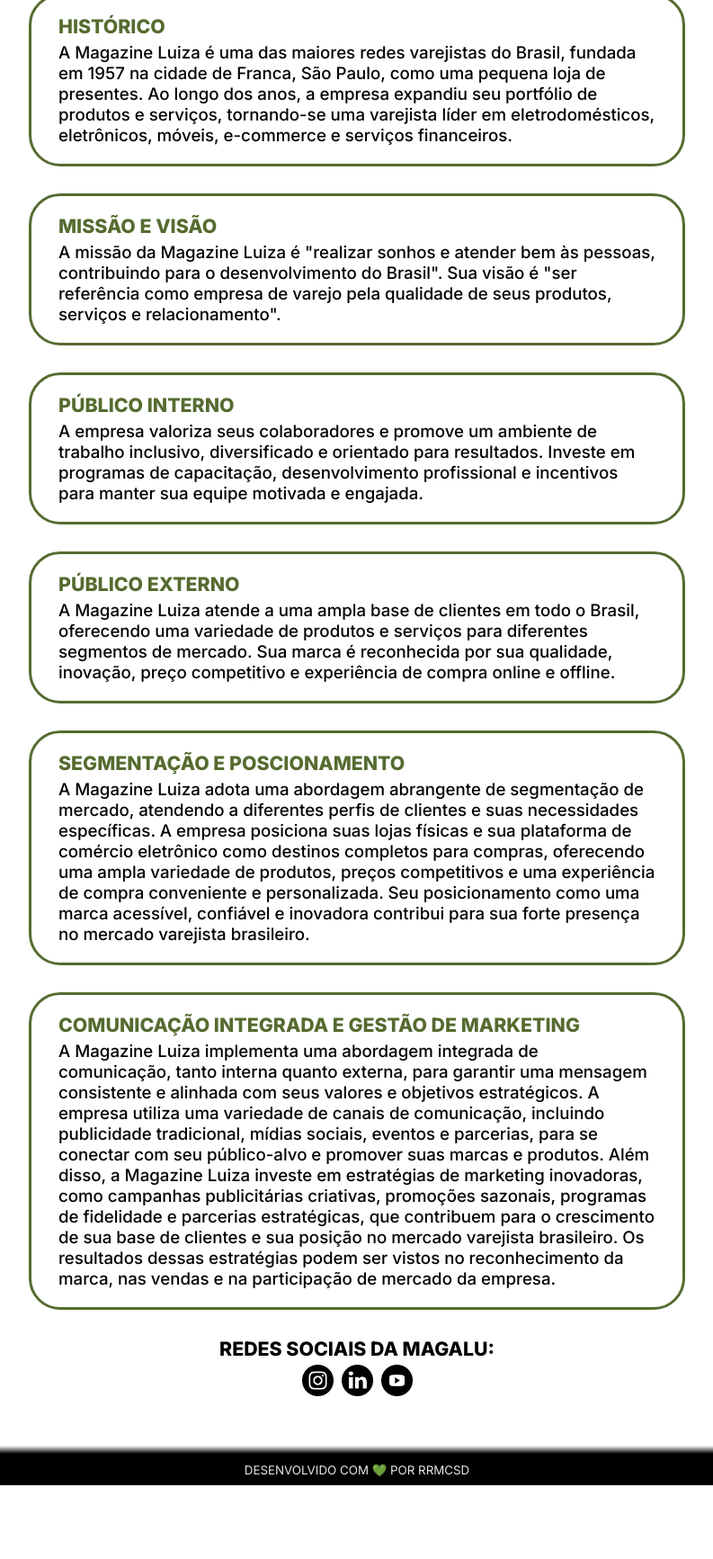
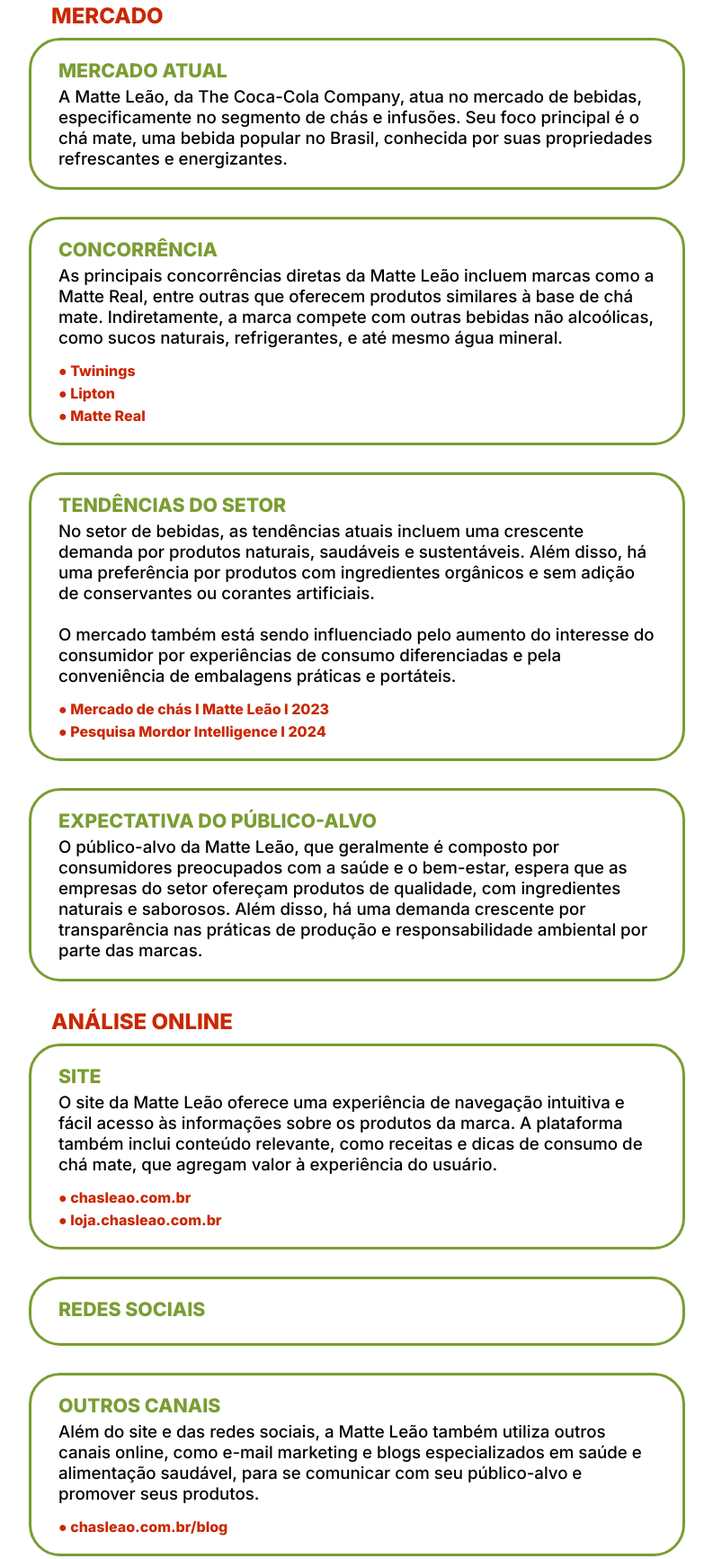
Before and after one commit to rrmcsd/sugestaobigdata, a plain HTML site: page index.html in a window 1280 px wide. Shown: the part 555-2288 px from the top of the page at 90% size, without its empty margins (243-1036 px from the left). Before the commit the page ends 2206 px from the top, so only its background shows below. Drawn offline with Linux system fonts and the light colour scheme.

Commit message:
primeiro_commit

```diff
--- a/index.html
+++ b/index.html
@@ -8,7 +8,7 @@
     <link rel="preconnect" href="https://fonts.googleapis.com">
     <link rel="preconnect" href="https://fonts.gstatic.com" crossorigin>
     <link href="https://fonts.googleapis.com/css2?family=Inter:wght@100..900&display=swap" rel="stylesheet">
-    <title>Case Magalu</title>
+    <title>Case Matte Leão</title>
 
     <style type="text/css">
         *{
@@ -71,29 +71,52 @@
             font-family: Inter;
             font-weight: 800;
             font-size: 20pt;
-            color: darkolivegreen;
+            color: #7a9d32;
             text-transform: uppercase;
             margin-left: 35px;
             margin-top: 20px;
+        }
+        .subtitle{
+            font-family: Inter;
+            color: #c92804;
+            font-size: 18pt;
+            margin-left: 35px;
+            margin-top: 20px;
+            text-transform: uppercase;
+            font-weight: 800;
+
         }
         h1{
             font-family: Inter;
             font-size: 16pt;
             font-weight: 800;
-            color: darkolivegreen;
+            color: #7a9d32;
             text-transform: uppercase;
             margin-bottom: 5px;
         }
-
         p{
             font-family: Inter;
             font-weight: 500;
             color: black;
             font-size: 14pt;
         }
+        #links{
+            display: flex;
+            flex-direction: column;
+            margin-top: 10px;
+        }
+        .link{
+            font-family: Inter;
+            font-weight: 800;
+            font-size: 12pt;
+            color: #c92804;
+            text-decoration: none;
+            padding-top: 5px;
+            cursor: pointer;
+        }
         .box{
             padding: 20px 30px;
-            border: solid 3px darkolivegreen;
+            border: solid 3px #7a9d32;
             margin: 30px 10px;
             border-radius: 35px;
         }
@@ -146,109 +169,127 @@
 
 <body>
     <div class="header">
-        <img src="images/favicon.png" alt="Favicon." class="favicon">
-        <p class="header-title">Gestão de Marketing e Comunicação</p>
+        <img src="images/grupo.png" alt="Favicon." class="favicon">
+        <p class="header-title">Marketing de Busca</p>
     </div>
 
-    <img src="images/logo.png" alt="Logotipo." class="logo">
+    <img src="images/grupo.png" alt="Logotipo." class="logo">
 
     <div alt="Imagem do Case" class="image-case"></div>
 
 <div class="body">
-    <p class="title">case magalu</p>
-
+    <p class="title">case matte leão</p>
+    <p class="subtitle">mercado</p>
     <div class="box first-box">
-    <h1>histórico</h1>
-    <p>A Magazine Luiza é uma das maiores redes varejistas do
-        Brasil, fundada em 1957 na cidade de Franca, São Paulo,
-        como uma pequena loja de presentes. Ao longo dos anos,
-        a empresa expandiu seu portfólio de produtos e serviços,
-        tornando-se uma varejista líder em eletrodomésticos,
-        eletrônicos, móveis, e-commerce e serviços financeiros.</p>
+    <h1>mercado atual</h1>
+    <p>A Matte Leão, da The Coca-Cola Company, atua no mercado de bebidas,
+        especificamente no segmento de chás e infusões.
+        Seu foco principal é o chá mate, uma bebida popular
+        no Brasil, conhecida por suas propriedades
+        refrescantes e energizantes.
+    </p>
     </div>
 
     <div class="box">
-    <h1>Missão e Visão</h1>
-    <p>A missão da Magazine Luiza é "realizar sonhos e atender
-        bem às pessoas, contribuindo para o desenvolvimento do
-        Brasil". Sua visão é "ser referência como empresa de
-        varejo pela qualidade de seus produtos, serviços e
-        relacionamento".</p>
+    <h1>Concorrência</h1>
+    <p>As principais concorrências diretas da Matte Leão
+        incluem marcas como a
+        Matte Real, entre outras que oferecem produtos
+        similares à base de chá mate. Indiretamente, a
+        marca compete com outras bebidas não alcoólicas,
+        como sucos naturais, refrigerantes, e até mesmo
+        água mineral.
+    </p>
+    <div id="links">
+        <a href="https://www.twinings.com.br/" class="link"> ● Twinings</a>
+        <a href="https://www.ambev.com.br/marcas/agua-e-chas/lipton" class="link"> ● Lipton</a>
+        <a href="https://www.matereal.com.br/" class="link"> ● Matte Real</a>
+    </div>
     </div>
 
     <div class="box">
-    <h1>público interno</h1>
-    <p>A empresa valoriza seus colaboradores e promove um
-        ambiente de trabalho inclusivo, diversificado e
-        orientado para resultados. Investe em programas de
-        capacitação, desenvolvimento profissional e incentivos
-        para manter sua equipe motivada e engajada.</p>
+    <h1>tendências do setor</h1>
+    <p>No setor de bebidas, as tendências atuais
+        incluem uma crescente demanda por produtos
+        naturais, saudáveis e sustentáveis. Além disso,
+        há uma preferência por produtos com ingredientes
+        orgânicos e sem adição de conservantes ou corantes
+        artificiais.<br><br>O mercado também está sendo
+        influenciado pelo aumento do interesse do
+        consumidor por experiências de consumo diferenciadas
+        e pela conveniência de embalagens práticas e
+        portáteis.
+    </p>
+    <div id="links">
+        <a href="https://chasleao.com.br/mercado-de-chas-fatura-o-equivalente-a-dois-anos-em-apenas-um-e-ve-futuro-promissor/" class="link"> ● Mercado de chás I Matte Leão I 2023</a>
+        <a href="https://www.mordorintelligence.com/pt/industry-reports/global-tea-market" class="link"> ● Pesquisa Mordor Intelligence I 2024</a>
+    </div>
     </div>
 
     <div class="box">
-        <h1>público externo</h1>
-        <p>A Magazine Luiza atende a uma ampla base
-            de clientes em todo o Brasil, oferecendo uma
-            variedade de produtos e serviços para diferentes
-            segmentos de mercado. Sua marca é reconhecida por
-            sua qualidade, inovação, preço competitivo e
-            experiência de compra online e offline.</p>
+        <h1>expectativa do público-alvo</h1>
+        <p>O público-alvo da Matte Leão, que geralmente é
+            composto por consumidores preocupados com a
+            saúde e o bem-estar, espera que as empresas do
+            setor ofereçam produtos de qualidade, com
+            ingredientes naturais e saborosos. Além disso,
+            há uma demanda crescente por transparência nas
+            práticas de produção e responsabilidade
+            ambiental por parte das marcas.
+        </p>
+    </div>
+    <p class="subtitle">Análise Online</p>
+    <div class="box first-box">
+    <h1>site</h1>
+    <p>O site da Matte Leão oferece uma experiência de
+        navegação intuitiva e fácil acesso às informações
+        sobre os produtos da marca. A plataforma também
+        inclui conteúdo relevante, como receitas e dicas
+        de consumo de chá mate, que agregam valor à
+        experiência do usuário.
+    </p>
+    <div id="links">
+        <a href="https://chasleao.com.br/" class="link"> ● chasleao.com.br</a>
+        <a href="https://loja.chasleao.com.br/" class="link"> ● loja.chasleao.com.br</a>
+    </div>
     </div>
 
     <div class="box">
-    <h1>segmentação e poscionamento</h1>
-    <p>A Magazine Luiza adota uma abordagem abrangente de
-        segmentação de mercado, atendendo a diferentes perfis
-        de clientes e suas necessidades específicas.
-        A empresa posiciona suas lojas físicas e sua
-        plataforma de comércio eletrônico como destinos
-        completos para compras, oferecendo uma ampla variedade
-        de produtos, preços competitivos e uma experiência
-        de compra conveniente e personalizada.
-        Seu posicionamento como uma marca acessível,
-        confiável e inovadora contribui para sua forte
-        presença no mercado varejista brasileiro.</p>
+    <h1>redes sociais</h1>
+    <p>
+    </p>
+    </div>
+
+    <div class="box">
+    <h1>outros canais</h1>
+    <p>Além do site e das redes sociais, a Matte Leão também
+        utiliza outros canais online, como e-mail marketing
+        e blogs especializados em saúde e alimentação
+        saudável, para se comunicar com seu público-alvo e
+        promover seus produtos.
+    </p>
+    <div id="links">
+        <a href="https://chasleao.com.br/blog/" class="link"> ● chasleao.com.br/blog</a>
+    </div>
     </div>
 
     <div class="box last-box">
-    <h1>Comunicação Integrada e Gestão de Marketing</h1>
-    <p>A Magazine Luiza implementa uma abordagem integrada de
-        comunicação, tanto interna quanto externa, para
-        garantir uma mensagem consistente e alinhada com seus
-        valores e objetivos estratégicos. A empresa utiliza
-        uma variedade de canais de comunicação, incluindo
-        publicidade tradicional, mídias sociais, eventos e
-        parcerias, para se conectar com seu público-alvo e
-        promover suas marcas e produtos. Além disso, a
-        Magazine Luiza investe em estratégias de marketing
-        inovadoras, como campanhas publicitárias criativas,
-        promoções sazonais, programas de fidelidade e
-        parcerias estratégicas, que contribuem para o
-        crescimento de sua base de clientes e sua posição no
-        mercado varejista brasileiro. Os resultados dessas
-        estratégias podem ser vistos no reconhecimento da
-        marca, nas vendas e na participação de mercado da
-        empresa.</p>
+    <h1>Reputação</h1>
+    <p>A reputação da Matte Leão online parece ser positiva,
+        com feedbacks geralmente favoráveis dos consumidores
+        em relação à qualidade e sabor de seus produtos.
+        A marca também parece estar atenta às preocupações e
+        feedbacks dos clientes, respondendo prontamente às
+        suas dúvidas e comentários.
+    </p>
+    <div id="links">
+        <a href="https://www.reclameaqui.com.br/empresa/coca-cola-brasil/" class="link"> ● reclameaqui.com.br</a>
     </div>
-
-    <div class="redes box last-box">
-        <h1 class="title-redes">Redes Sociais da Magalu:</h1>
-
-        <a href="https://www.instagram.com/magazineluiza/" class="link-icon" target="_blank">
-        <img src="images/instagram.png" alt="Icone do Instagram" class="icons first-icon">
-        </a>
-        <a href="https://www.linkedin.com/company/magazine-luiza/" class="link-icon" target="_blank">
-        <img src="images/linkedin.png" alt="Icone do Linkedin" class="icons">
-        </a>
-        <a href="https://www.youtube.com/@magazineluiza" class="link-icon">
-        <img src="images/youtube.png" alt="Icone do Youtube" class="icons" target="_blank">
-        </a>
     </div>
-
 </div>
 
     <div class="gradient"></div>
-    <p class="rodape">Desenvolvido com 💚 por RRMCSD</p>
+    <p class="rodape">Desenvolvido com 💚</p>
 
 </body>
 </html>
```
Also changed, not shown: images/grupo.png (added), images/magalu.jpg (deleted), images/matte-leao.jpg (added), upload-git.txt (added).
